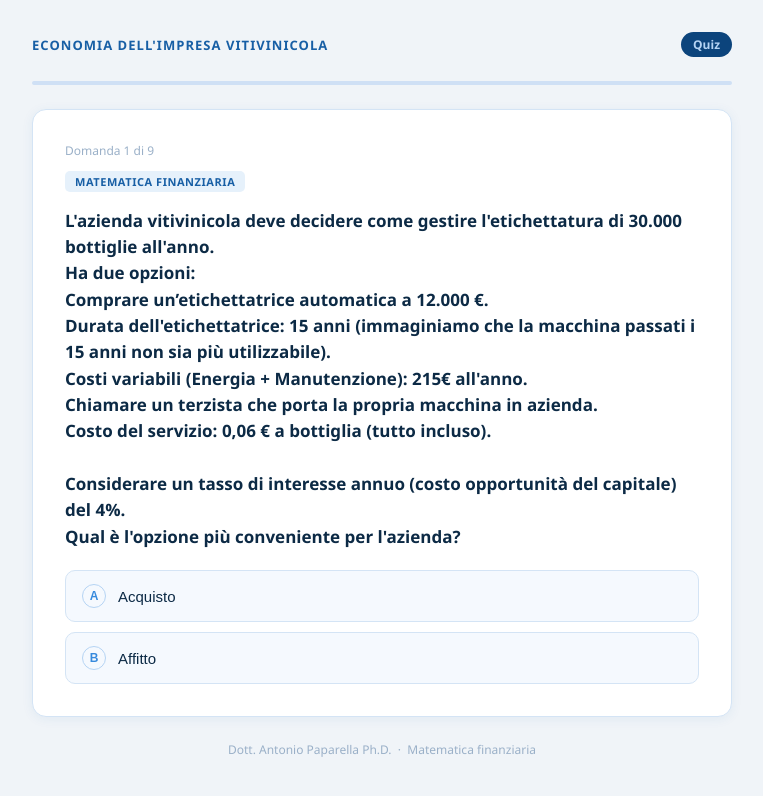
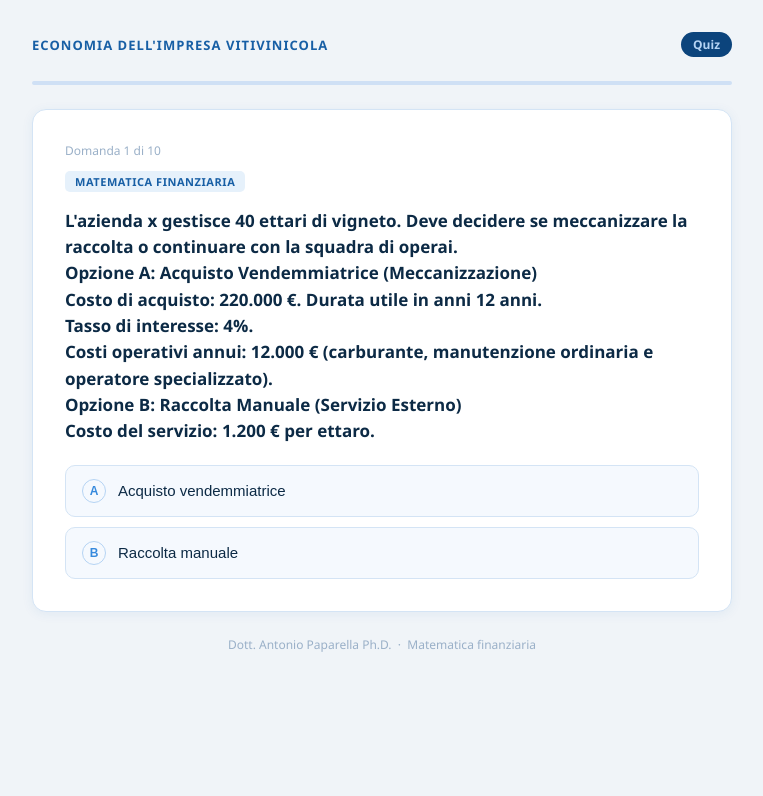
Before and after one commit to toniopap/toniopap.github.io, a plain HTML site: page quiz_MAT_FIN.html in a window 1280 px wide. Shown: the whole page, without its empty margins (258-1021 px from the left). Drawn offline with Linux system fonts and the light colour scheme.

Commit message:
Update quiz_MAT_FIN.html

```diff
--- a/quiz_MAT_FIN.html
+++ b/quiz_MAT_FIN.html
@@ -89,14 +89,26 @@
 const questions = [
     {
     cat: "intro", catLabel: "Matematica finanziaria",
-    q: "L'azienda vitivinicola  deve decidere come gestire l'etichettatura di 30.000 bottiglie all'anno. <br>Ha due opzioni:<br> <strong>Comprare un’etichettatrice automatica a 12.000 €.</strong> <br>Durata dell'etichettatrice: 15 anni (immaginiamo che la macchina passati i 15 anni non sia più utilizzabile). <br>Costi variabili (Energia + Manutenzione): 215€ all'anno. <br><strong>Chiamare un terzista che porta la propria macchina in azienda.</strong> <br>Costo del servizio: 0,06 € a bottiglia (tutto incluso). <br><br>Considerare un tasso di interesse annuo (costo opportunità del capitale) del 4%.<br>  Qual è l'opzione più conveniente per l'azienda?",
+    q: "L'azienda x gestisce 40 ettari di vigneto. Deve decidere se meccanizzare la raccolta o continuare con la squadra di operai.<br>Opzione A: Acquisto Vendemmiatrice (Meccanizzazione)<br>Costo di acquisto: 220.000 €. Durata utile in anni 12 anni.<br>Tasso di interesse: 4%.<br>Costi operativi annui: 12.000 € (carburante, manutenzione ordinaria e operatore specializzato).<br>Opzione B: Raccolta Manuale (Servizio Esterno)<br>Costo del servizio: 1.200 € per ettaro.",
 
     opts: [
-      "Acquisto",
-      "Affitto"
+      "Acquisto vendemmiatrice",
+      "Raccolta manuale"
     ],
     ans: 0,
-    fb: "Conviene acquistare il macchinario"
+    fb: "Conviene acquistare la vendemmiatrice"
+
+  },
+      {
+    cat: "intro", catLabel: "Matematica finanziaria",
+    q: "E se l'azienda fosse di 15 ettari? <br>Opzione A: Acquisto Vendemmiatrice (Meccanizzazione)<br>Costo di acquisto: 220.000 €. Durata utile in anni 12 anni.<br>Tasso di interesse: 4%.<br>Costi operativi annui: 12.000 € (carburante, manutenzione ordinaria e operatore specializzato).<br>Opzione B: Raccolta Manuale (Servizio Esterno)<br>Costo del servizio: 1.200 € per ettaro.",
+
+    opts: [
+      "Acquisto vendemmiatrice",
+      "Raccolta manuale"
+    ],
+    ans: 1,
+    fb: "Conviene ricorrere alla raccolta manuale"
 
   },
   {
```
